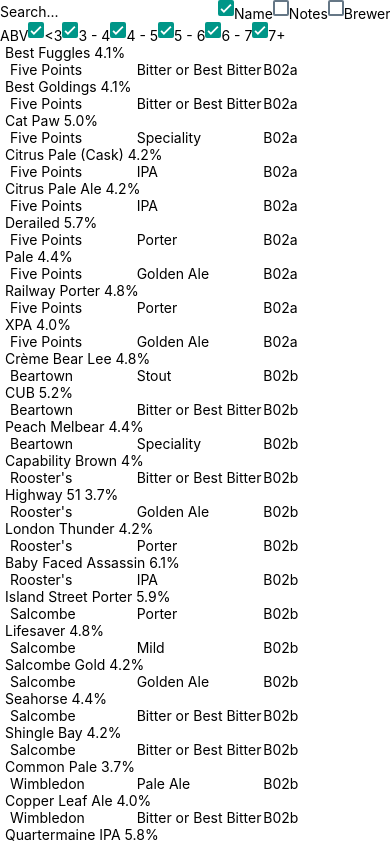
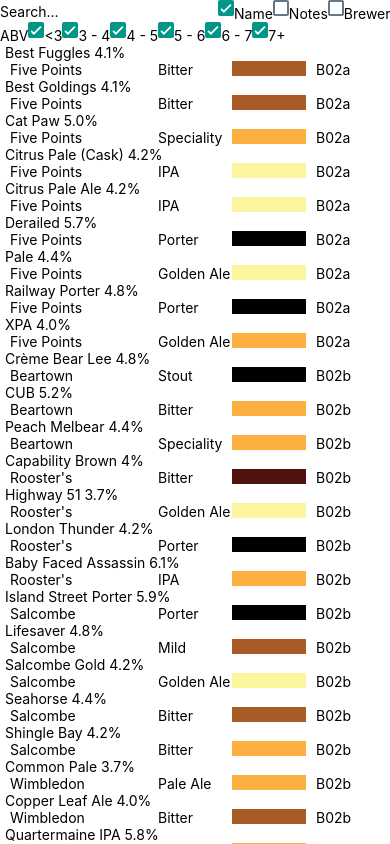
Before and after one commit to dave-co/gbbf-beer, a React Native app: screen / in a window 390 px wide. Built offline with nearby package versions, Linux system fonts and the light colour scheme.

Commit message:
add colours, shorten some style text

```diff
--- a/components/BeerList.js
+++ b/components/BeerList.js
@@ -32,6 +32,7 @@
           brewery={item.brewery}
           style={item.style}
           notes={item.notes}
+          colour={item.colour}
         />
       );
 
--- a/components/BeerListItem.js
+++ b/components/BeerListItem.js
@@ -6,15 +6,33 @@
         this.props.onPressItem(this.props.id);
     };
 
+    _parseStyle = (beerStyle) => {
+        if (beerStyle) {
+            if (beerStyle === 'Bitter or Best Bitter') {
+                return 'Bitter'
+            } else if (beerStyle === 'Strong Ale or Barley Wine') {
+                return 'Strong Ale'
+            }
+        }
+        return beerStyle
+    }
+
+    // _parseColour = (colour) => {
+    //     return 'colour_' + colour
+    // }
+
     render() {
         const textColor = this.props.selected ? 'red' : 'black';
+        const beerStyle = this._parseStyle(this.props.style)
+        const colourStyle = 'colour_' + this.props.colour
         return (
           <TouchableOpacity onPress={this._onPress}>
             <View style={styles.container}>
               <Text style={{marginLeft : 5, color: textColor}}>{this.props.name}</Text>
               <View style={styles.infoRow}>
-                  <Text style={styles.info}>{this.props.brewery}</Text>
-                  <Text style={styles.info}>{this.props.style}</Text>
+                  <Text style={styles.infoWide}>{this.props.brewery}</Text>
+                  <Text style={styles.info}>{beerStyle}</Text>
+                  <View style={[styles.colourBase, styles[colourStyle]]} />
                   <Text style={styles.info}>{this.props.bar}</Text>
               </View>
               {this.props.selected && (<View style={styles.notes}><Text>{this.props.notes}</Text></View>)}
@@ -25,11 +43,37 @@
 }
 
 const styles = StyleSheet.create({
+    colourBase : {
+        flex : 1,
+        height : 15,
+        marginRight : 10
+    },
+    colour_1 : {
+        backgroundColor : '#FBF59D'
+    },
+    colour_2 : {
+        backgroundColor : '#FCB040'
+    },
+    colour_3 : {
+        backgroundColor : '#A95B26'
+    },
+    colour_4 : {
+        backgroundColor : '#8A2B1A'
+    },
+    colour_5 : {
+        backgroundColor : '#50120E'
+    },
+    colour_6 : {
+        backgroundColor : '#000000'
+    },
     container : {
         width: Dimensions.get('window').width
     },
     info : {
         flex : 1
+    },
+    infoWide : {
+        flex : 2
     },
     notes : {
         marginLeft : 10
```
